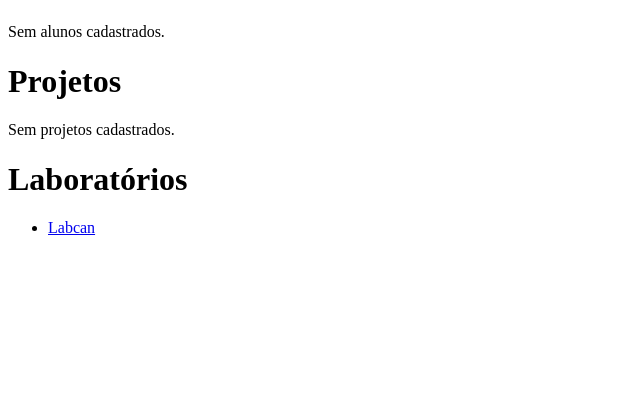
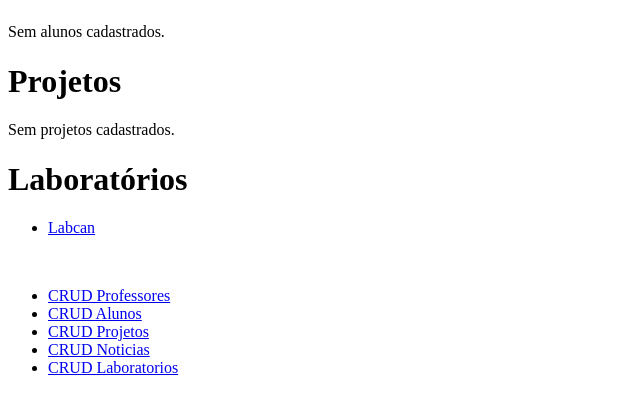
Before and after one commit to GabrielBFelix/BSI-Website, a Django app: page /bsi/ in a window 1280 px wide. Shown: the part 275-689 px from the top of the page, without its empty margins (0-640 px from the left). Run offline with Django 3.2, Linux system fonts and the light colour scheme; data comes from the database, SQL or seed files in the repository; both versions use the stored data as it was after the commit; data that the repository does not hold is empty.

Commit message:
Adicionando os caminhos para os CRUDs na tela inicial

```diff
--- a/website/bsi/templates/bsi/index.html
+++ b/website/bsi/templates/bsi/index.html
@@ -3,7 +3,7 @@
 <ul>
     {% for noticia in noticia_list %}
     <li>
-        <a href="/bsi/noticia/{{ noticia.id }}">{{ noticia.nome }}</a>
+        <a href="/bsi/noticia/view/{{ noticia.id }}">{{ noticia.nome }}</a>
     </li>
     {% endfor %}
 </ul>
@@ -16,7 +16,7 @@
 <ul>
     {% for professor in professor_list %}
     <li>
-        <a href="/bsi/professor/{{ professor.id }}">{{ professor.nome }}</a>
+        <a href="/bsi/professor/view/{{ professor.id }}">{{ professor.nome }}</a>
     </li>
     {% endfor %}
 </ul>
@@ -29,7 +29,7 @@
 <ul>
     {% for aluno in aluno_list %}
     <li>
-        <a href="/bsi/aluno/{{ aluno.id }}">{{ aluno.nome }}</a>
+        <a href="/bsi/aluno/view/{{ aluno.id }}">{{ aluno.nome }}</a>
     </li>
     {% endfor %}
 </ul>
@@ -42,7 +42,7 @@
 <ul>
     {% for projeto in projeto_list %}
     <li>
-        <a href="/bsi/projeto/{{ projeto.id }}">{{ projeto.nome }}</a>
+        <a href="/bsi/projeto/view/{{ projeto.id }}">{{ projeto.nome }}</a>
     </li>
     {% endfor %}
 </ul>
@@ -55,10 +55,21 @@
 <ul>
     {% for laboratorio in laboratorio_list %}
     <li>
-        <a href="/bsi/laboratorio/{{ laboratorio.id }}">{{ laboratorio.nome }}</a>
+        <a href="/bsi/laboratorio/view/{{ laboratorio.id }}"
+            >{{ laboratorio.nome }}</a
+        >
     </li>
     {% endfor %}
 </ul>
 {% else %}
 <p>Sem laboratorios cadastrados.</p>
 {% endif %}
+
+<br>
+<ul>
+    <li><a href="/bsi/professor">CRUD Professores<br /></a></li>
+    <li><a href="/bsi/aluno">CRUD Alunos<br /></a></li>
+    <li><a href="/bsi/projeto">CRUD Projetos<br /></a></li>
+    <li><a href="/bsi/noticia">CRUD Noticias<br /></a></li>
+    <li><a href="/bsi/laboratorio">CRUD Laboratorios<br /></a></li>
+</ul>
```
Also changed, not shown: website/db.sqlite3.
